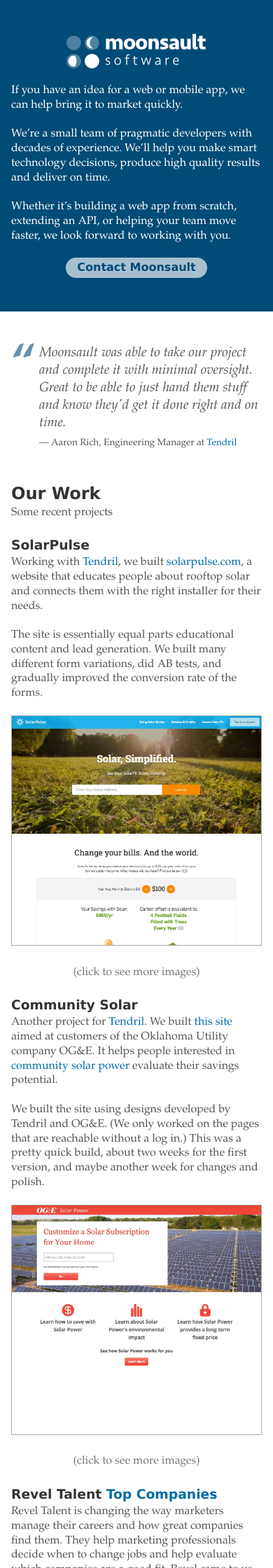
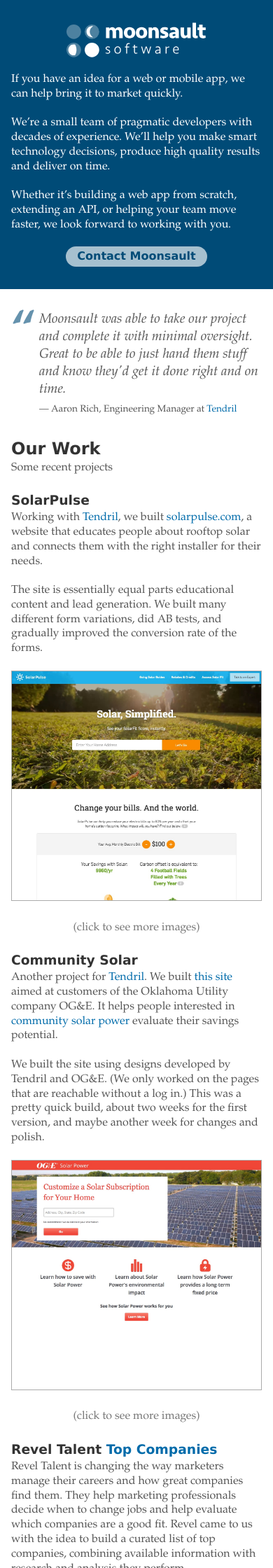
Before and after one commit to moonsaultco/moonsaultco.github.io, a Jekyll site: the page built from index.html, in a window 390 px wide. Shown: the top 2240 px of the page at 70% size. Built offline with Jekyll 4.4.1, drawn with Linux system fonts in a browser that asks for light colours.

Commit message:
improve mobile display

```diff
--- a/_includes/index.scss
+++ b/_includes/index.scss
@@ -52,7 +52,7 @@
 }
 
 section {
-	padding: 3em 1em ;
+	padding: 2em 1em ;
 	font-size: 16px;
 }
 
@@ -179,6 +179,7 @@
 @media (min-width: 768px) {
 
 	section {
+		padding: 3em 1em ;
 		font-size: percentage(22/16);
 	}
 
```
